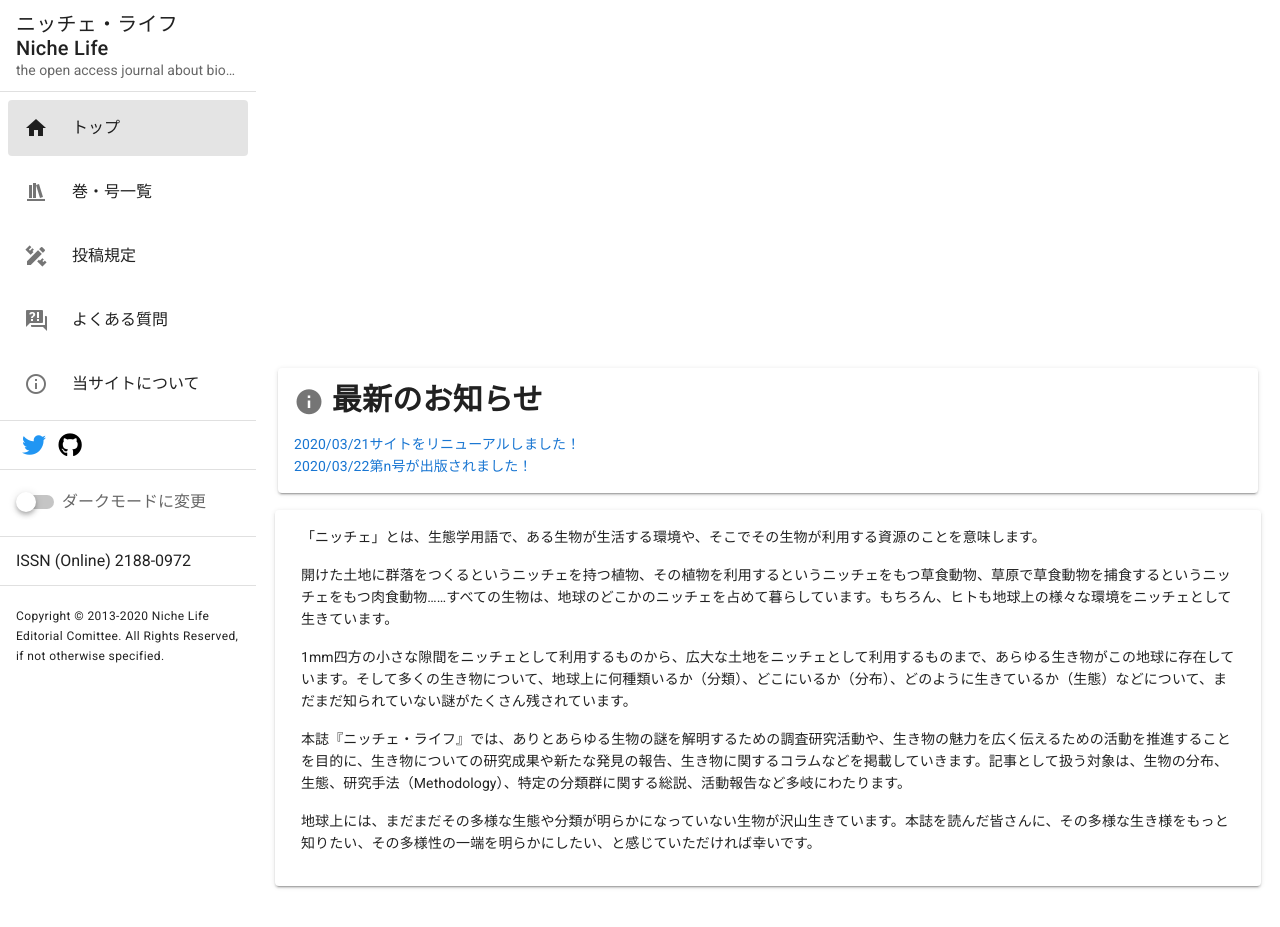
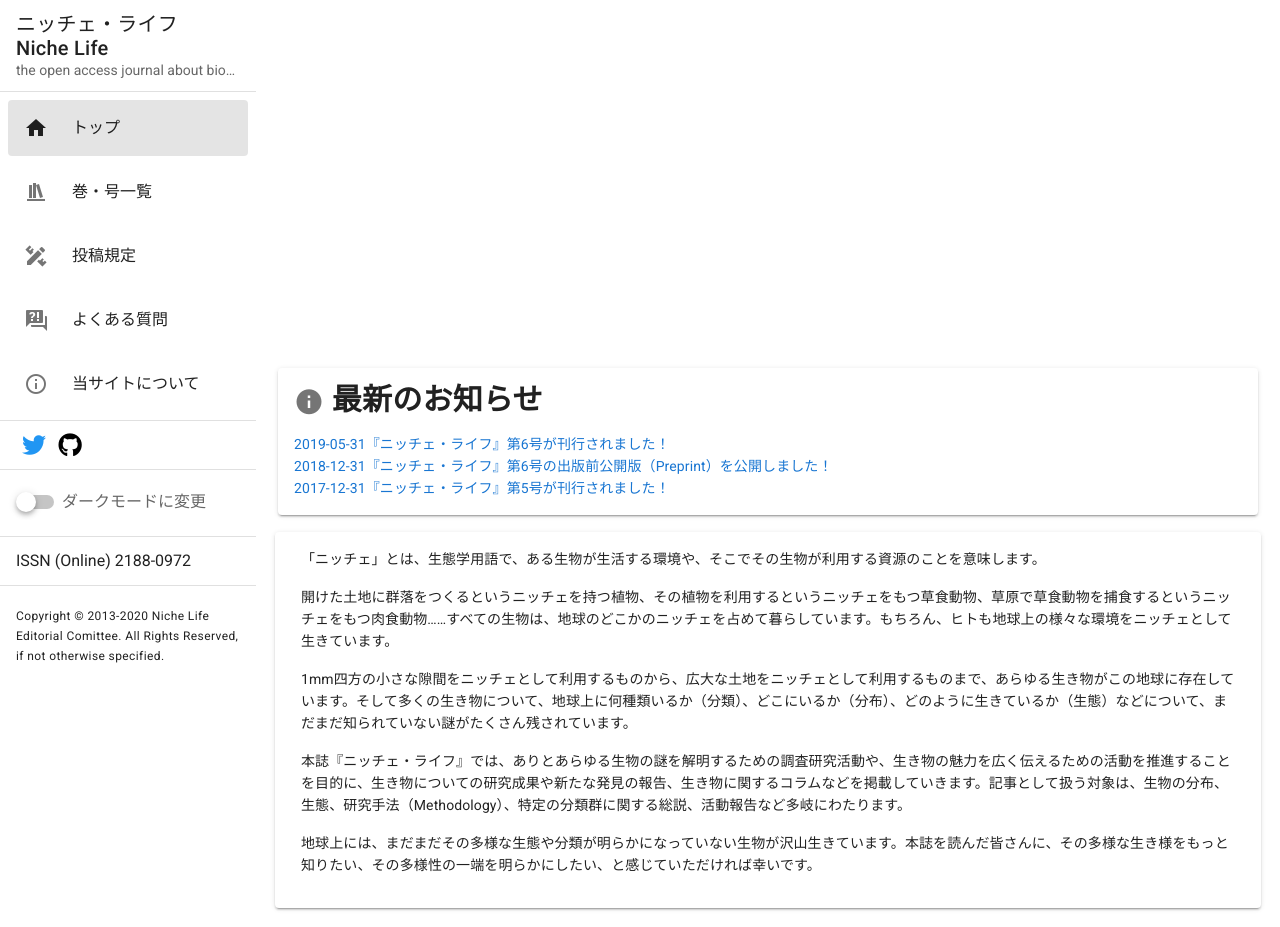
Before and after one commit to niche-life/life, a Nuxt app: page / in a window 1280 px wide. Before the commit the page ends 905 px from the top, so only its background shows below. Built offline with nearby package versions, Linux system fonts and the light colour scheme.

Commit message:
feat: お知らせjsonファイル作成 3件だけ表示するように

```diff
--- a/components/WhatsNew.vue
+++ b/components/WhatsNew.vue
@@ -11,15 +11,10 @@
       </v-card-title>
       <v-card-text>
         <div v-for="(item, i) in items" :key="i">
-          <a
-            class="WhatsNew-item"
-            :href="item.url"
-            target="_blank"
-            rel="noopener"
-          >
+          <nuxt-link class="WhatsNew-item" :to="getNewsUrl(item)">
             <time>{{ item.date }}</time>
             <span>{{ item.text }}</span>
-          </a>
+          </nuxt-link>
         </div>
       </v-card-text>
     </v-card>
@@ -33,6 +28,14 @@ export default {
       type: Array,
       required: true
     }
+  },
+  methods: {
+    getNewsUrl: function(item) {
+      if (item.url) {
+        return "/" + item.url;
+      }
+      return "news/" + item.date;
+    }
   }
 };
 </script>
--- a/data/news.json
+++ b/data/news.json
@@ -1,14 +1,47 @@
 {
   "newsItems": [
     {
-      "date": "2020/03/21",
-      "url": "https://niche-life",
-      "text": "サイトをリニューアルしました！"
+      "date": "2019-05-31",
+      "url": "hoge",
+      "text": "『ニッチェ・ライフ』第6号が刊行されました！"
     },
     {
-      "date": "2020/03/22",
-      "url": "",
-      "text": "第n号が出版されました！"
+      "date": "2018-12-31",
+      "url": "fuga",
+      "text": "『ニッチェ・ライフ』第6号の出版前公開版（Preprint）を公開しました！"
+    },
+    {
+      "date": "2017-12-31",
+      "url": "hug",
+      "text": "『ニッチェ・ライフ』第5号が刊行されました！"
+    },
+    {
+      "date": "2016-12-31",
+      "text": "『ニッチェ・ライフ』第4号が刊行されました！"
+    },
+    {
+      "date": "2016-07-17",
+      "text": "7/23(土)・24（日） に科学技術館で開催される、第3回博物ふぇすてぃばる！に、ニッチェ・ライフの展示・紹介ブースが出展します（ブースA-10、ブース紹介ページ）！"
+    },
+    {
+      "date": "2015-12-30",
+      "text": "『ニッチェ・ライフ』第3号が刊行されました！"
+    },
+    {
+      "date": "2015-07-24",
+      "text": "昨年に引き続き、ニッチェ・ライフの展示・紹介ブースが、8/8-8/9 に科学技術館で開催される博物ふぇすてぃばるに出展します（ブースA-20、ブース紹介ページ）。"
+    },
+    {
+      "date": "2014-12-31",
+      "text": "『ニッチェ・ライフ』第2号（第1回博物ふぇすてぃばる！特集号）が刊行されました！"
+    },
+    {
+      "date": "2014-06-04",
+      "text": "ニッチェ・ライフの展示・紹介ブースが、8/9-8/10 に科学技術館で開催される博物ふぇすてぃばるに出展します（ブースNo.66、ブース紹介ページ）。"
+    },
+    {
+      "date": "2013-09-30",
+      "text": "オンライン生物雑誌『ニッチェ・ライフ』を創刊しました！"
     }
   ]
 }
--- a/pages/index.vue
+++ b/pages/index.vue
@@ -36,7 +36,7 @@ export default {
   },
   data() {
     return {
-      newsItems: News.newsItems
+      newsItems: News.newsItems.slice(0, 3)
     };
   },
   head() {
```
